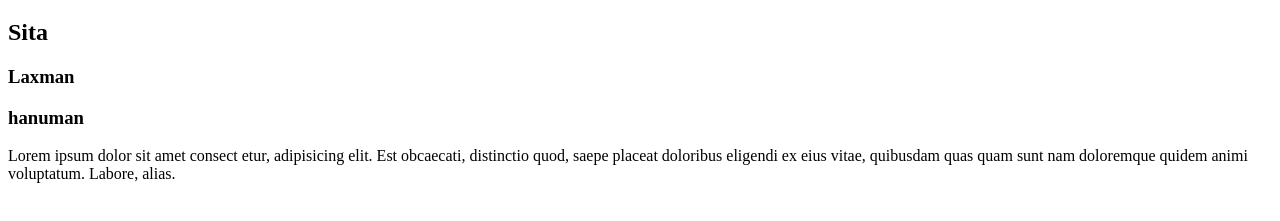
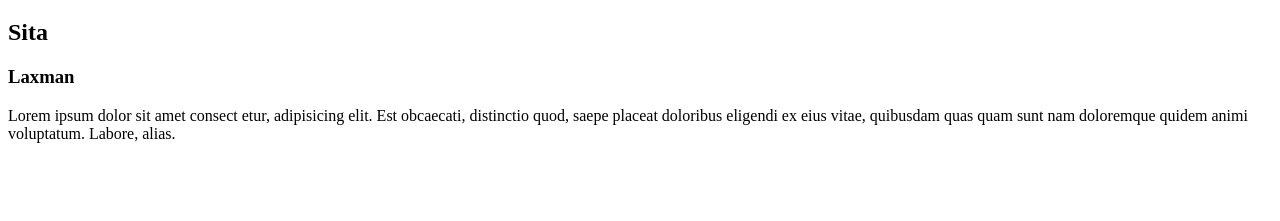
Before and after one commit to Ram-Aethari/gitdemo1, a plain HTML site: page index.html in a window 1280 px wide. Shown: the part 61-282 px from the top of the page. Drawn offline with Linux system fonts and the light colour scheme.

Commit message:
removed hanuman

```diff
--- a/index.html
+++ b/index.html
@@ -9,7 +9,7 @@
     <h1>Ram</h1>
     <h2>Sita</h2>
     <h3>Laxman</h3>
-    <h3>hanuman</h3>
+
     <p>Lorem ipsum dolor sit amet consect etur, adipisicing elit. Est obcaecati, distinctio quod, saepe placeat doloribus eligendi ex eius vitae, quibusdam quas quam sunt nam doloremque quidem animi voluptatum. Labore, alias.</p>
 </body>
 </html>
```
